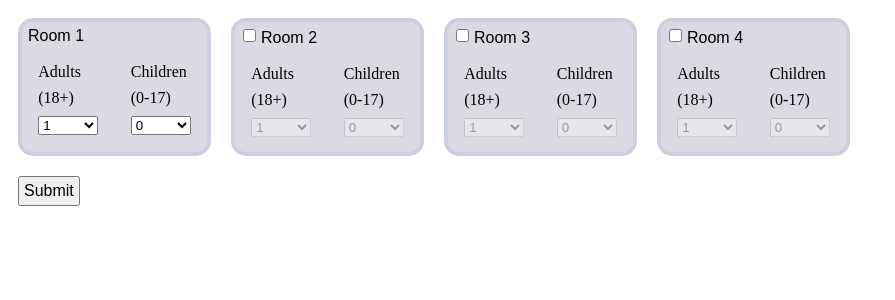
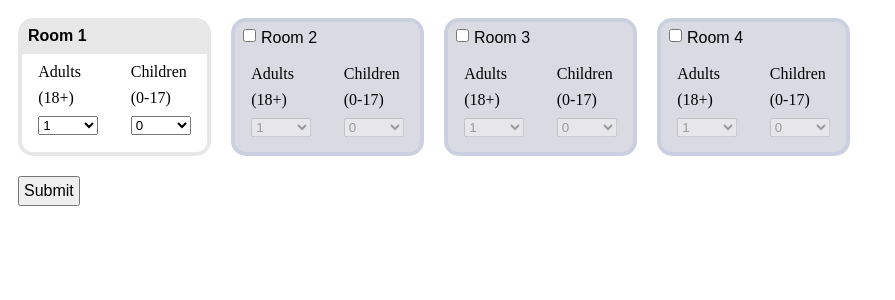
Before and after one commit to thodges314/assessment-part-two, a Next.js app: page / in a window 1280 px wide. Shown: the top 300 px of the page, without its empty margins (0-895 px from the left). Built offline with nearby package versions, Linux system fonts and the light colour scheme.

Commit message:
styled components.

```diff
--- a/components/RoomBox/RoomBox.js
+++ b/components/RoomBox/RoomBox.js
@@ -1,30 +1,13 @@
 import PropTypes from 'prop-types'
+import styled from 'styled-components'
 
 const header = (active, number, onCheck) => (
-  <div id='header'>
+  <StyledHeader active={active}>
     {number > 1 && (
       <input type='checkbox' checked={!!active} onChange={onCheck} />
     )}
     <span id='text'>Room {number}</span>
-    <style jsx>{`
-      #header {
-        background: ${active ? '#e7e7e7' : '#dadae2'};
-        border-radius: 10px 10px 0 0;
-        font-family: Arial, Helvetica, sans-serif;
-        font-size: 16px;
-        font-weight: ${active ? 'bold' : 'normal'};
-        margin-bottom: 5px;
-        padding-bottom: 10px;
-        padding-left: 4px;
-        padding-top: 4px;
-      }
-      #text {
-        margin-left: 2px;
-        position: relative;
-        top: 1.2px;
-      }
-    `}</style>
-  </div>
+  </StyledHeader>
 )
 
 const selector = (active, count, title, values, onChange) => {
@@ -34,27 +17,19 @@ const selector = (active, count, title, values, onChange) => {
     </option>
   ))
   return (
-    <div id='selector'>
+    <StyledSelector active>
       <div>{title.lineOne}</div>
       <div>{title.lineTwo}</div>
       <select disabled={!active} value={count} onChange={onChange}>
         {options}
       </select>
-      <style jsx>{`
-        #selector {
-          display: flex;
-          flex-direction: column;
-          justify-content: space-around;
-          width: 60px;
-        }
-      `}</style>
-    </div>
+    </StyledSelector>
   )
 }
 
 const RoomBox = ({active, adults, children, number, onChange, onCheck}) => {
   return (
-    <div id='wrapper'>
+    <StyledRoomBox active={active}>
       {header(active, number, onCheck)}
       <div id='selectors'>
         {selector(
@@ -72,27 +47,50 @@ const RoomBox = ({active, adults, children, number, onChange, onCheck}) => {
           onChange('children')
         )}
       </div>
-      <style jsx>{`
-        #wrapper {
-          background: ${active ? '#fff' : '#dadae2'};
+    </StyledRoomBox>
+  )
+}
+
+const StyledHeader = styled.div`
+  background: ${props => props.active ? '#e7e7e7' : '#dadae2'};
+  border-radius: 10px 10px 0 0;
+  font-family: Arial, Helvetica, sans-serif;
+  font-size: 16px;
+  font-weight: ${props => props.active ? 'bold' : 'normal'};
+  margin-bottom: 5px;
+  padding-bottom: 10px;
+  padding-left: 4px;
+  padding-top: 4px;
+  #text {
+    margin-left: 2px;
+    position: relative;
+    top: 1.2px;
+  }
+`
+
+const StyledSelector = styled.div`
+  display: flex;
+  flex-direction: column;
+  justify-content: space-around;
+  width: 60px;
+`
+
+const StyledRoomBox = styled.div`
+  background: ${props => props.active ? '#fff' : '#dadae2'};
   border-radius: 15px;
-          border: 4px solid ${active ? '#e7e7e7' : '#cad0e0'};
+  border: 4px solid ${props => props.active ? '#e7e7e7' : '#cad0e0'};
   display: flex;
   flex-direction: column;
   height: 130px;
   margin: 10px;
   width: 185px;
-        }
   #selectors {
     display: flex;
     flex-direction: row;
     height: 80px;
     justify-content: space-around;
   }
-      `}</style>
-    </div>
-  )
-}
+`
 
 RoomBox.propTypes = {
 	active: PropTypes.bool.isRequired,
--- a/package.json
+++ b/package.json
@@ -23,6 +23,7 @@
     "next": "^9.0.5",
     "prop-types": "^15.7.2",
     "react": "^16.9.0",
-    "react-dom": "^16.9.0"
+    "react-dom": "^16.9.0",
+    "styled-components": "^4.3.2"
   }
 }
--- a/pages/index.js
+++ b/pages/index.js
@@ -1,5 +1,6 @@
-import {Component, Fragment} from 'react'
+import {Component} from 'react'
 import {RoomBox} from '../components'
+import styled from 'styled-components'
 
 const MAX_ROOMS = 4
 
@@ -85,25 +86,26 @@ class Selectors extends Component {
     return (
       <div>
         {data.length > 0 && (
-          <Fragment>
+          <StyledBoxesAndButton>
             <div id='boxesRow'>{boxesArray}</div>
             <button onClick={this.onClick}>Submit</button>
-          </Fragment>
+          </StyledBoxesAndButton>
         )}
-        <style jsx>{`
-          #boxesRow {
-            display: flex;
-            flex-wrap: wrap;
-          }
-          button {
-            font-size: 16px;
-            margin: 10px;
-            padding: 4px;
-          }
-        `}</style>
       </div>
     )
   }
 }
 
+const StyledBoxesAndButton = styled.div`
+  #boxesRow {
+    display: flex;
+    flex-wrap: wrap;
+  }
+  button {
+    font-size: 16px;
+    margin: 10px;
+    padding: 4px;
+  }
+`
+
 export default Selectors
```
Also changed, not shown: 1 other file (tests, documents, lock files or other folders). Lines whose indentation alone changed are shown as unchanged.
